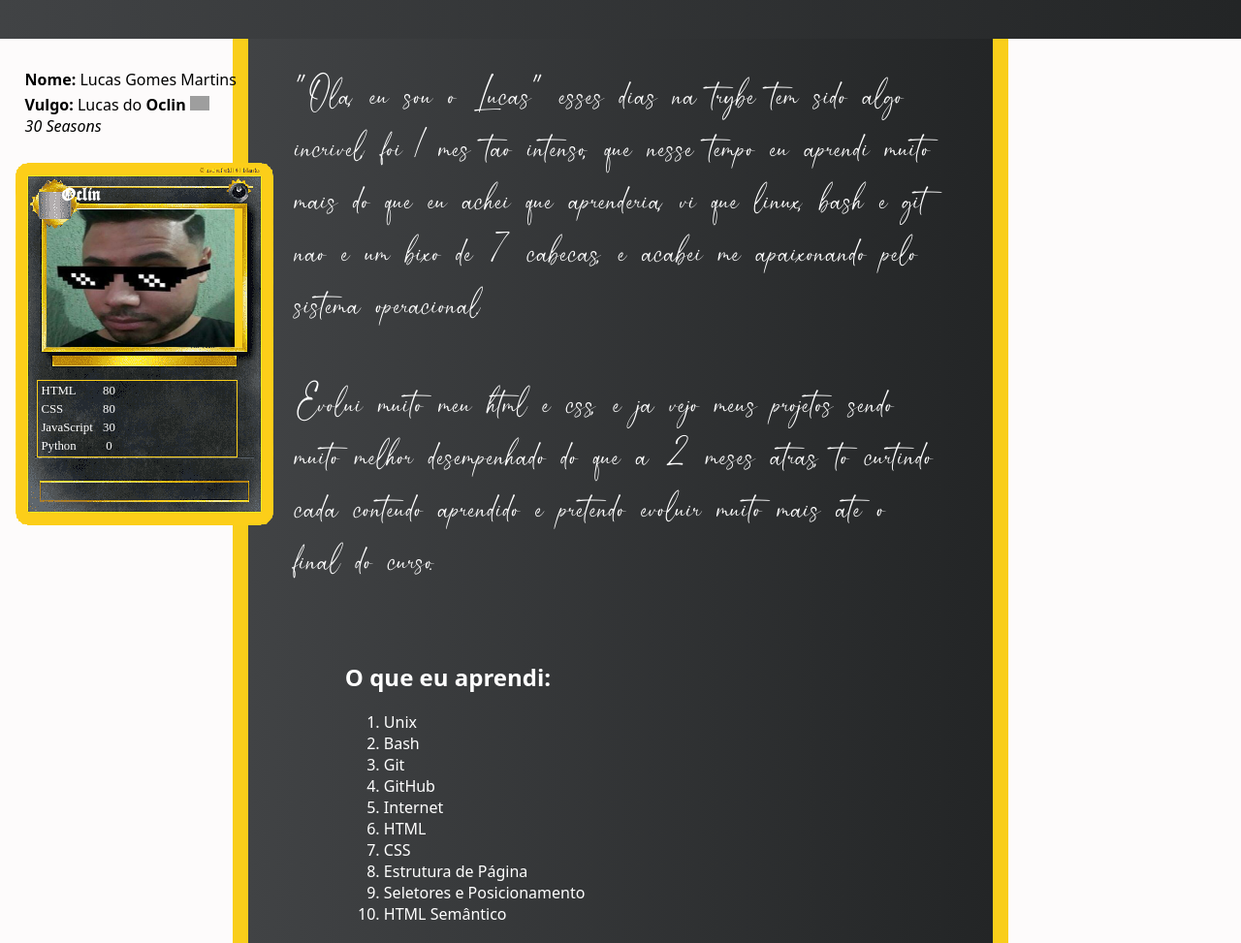
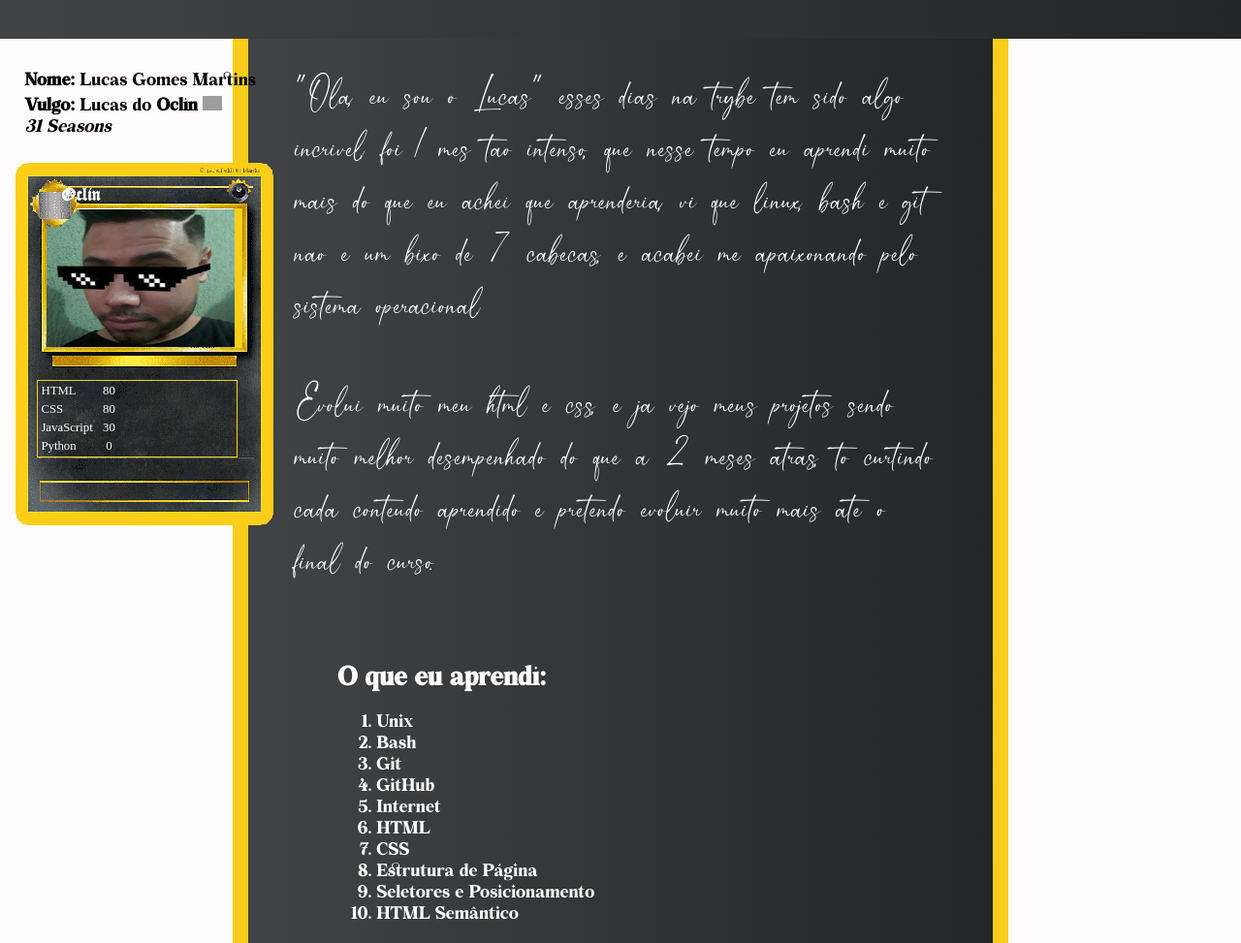
Before and after one commit to iamlucasgomes/Lessons-Learned-fundamentos-trybe, a website: page index.html in a window 1280 px wide. Shown: the part 120-1093 px from the top of the page at 97% size. Drawn offline with Linux system fonts and the light colour scheme; grey boxes are pictures that could not be loaded.

Commit message:
Style: Alteração alterações no estilo e correções de ESLINT

```diff
--- a/index.html
+++ b/index.html
@@ -19,7 +19,7 @@
             <p><strong>Nome:</strong> Lucas Gomes Martins</p>
             <p><strong>Vulgo:</strong> Lucas do <strong>Oclin</strong> <img id="oclin"
                     src="https://gartic.com.br/imgs/mural/fa/fa_de_metal_gear/turn-down-for-what.png" alt="oclin"> </p>
-            <p><em>30 Seasons</em></p>
+            <p><em>31 Seasons</em></p>
         </div>
     </aside>
     <main>
--- a/style.css
+++ b/style.css
@@ -1,13 +1,17 @@
 @font-face {
-    font-family: 'Cloister Black';
-    src: url(assets/font/CloisterBlack.ttf);
+  font-family: Cloister Black;
+  src: url('assets/font/CloisterBlack.ttf');
 }
 
 @font-face {
-    font-family: 'Calistha';
-    src: url(assets/font/Calistha.ttf);
+  font-family: Calistha;
+  src: url('assets/font/Calistha.ttf');
 }
-@import url('https://fonts.googleapis.com/css2?family=Cinzel:wght@600&display=swap');
+
+@font-face {
+  font-family: Bohemian Soul;
+  src: url('assets/font/Bohemian_Soul.otf');
+}
 
 body {
   background-color: rgb(253, 251, 251);
@@ -16,7 +20,7 @@ body {
 }
 
 main {
-    margin: 10% auto auto auto;
+  margin: 10% auto auto;
   width: 60%;
   background: #232526;
   background: -webkit-linear-gradient(to right, #414345, #232526);
@@ -78,6 +82,7 @@ table {
   position: absolute;
 
 }
+
 #carta h2 {
   font-size: 1.2em;
   left: 5%;
@@ -87,10 +92,12 @@ table {
   position: absolute;
   font-family: 'Cloister Black';
 }
+
 #ficha {
   font-size: 1em;
   line-height: 0.1em;
-    font-family: system-ui, -apple-system, BlinkMacSystemFont, 'Segoe UI', Roboto, Oxygen, Ubuntu, Cantarell, 'Open Sans', 'Helvetica Neue', sans-serif
+  /* font-family: system-ui, -apple-system, BlinkMacSystemFont, 'Segoe UI', Roboto, Oxygen, Ubuntu, Cantarell, 'Open Sans', 'Helvetica Neue', sans-serif */
+  font-family: 'Bohemian Soul';
 }
 
 #oclin {
@@ -114,7 +121,7 @@ table {
 
 #titulo {
   padding: 2% 0 0 0;
-    font-family: 'Cloister Black';
+  font-family: "Cloister Black";
   color: #ffffff;
 }
 
@@ -122,15 +129,18 @@ table {
   padding: 1% 0 0 0;
   display: inline-block;
   vertical-align: top;
-    margin: 0 13%;
+  margin: 0 12%;
 
 }
-#listas ol{
-    font-family: system-ui, -apple-system, BlinkMacSystemFont, 'Segoe UI', Roboto, Oxygen, Ubuntu, Cantarell, 'Open Sans', 'Helvetica Neue', sans-serif
+
+#listas ol {
+  font-family: 'Bohemian Soul';
 }
-#listas h2{
-    font-family: system-ui, -apple-system, BlinkMacSystemFont, 'Segoe UI', Roboto, Oxygen, Ubuntu, Cantarell, 'Open Sans', 'Helvetica Neue', sans-serif
+
+#listas h2 {
+  font-family: 'Bohemian Soul';
 }
+
 .lado-direito {
   float: right;
 }
@@ -138,23 +148,26 @@ table {
 .lado-esquerdo {
   float: left;
 }
-#rodape{
+
+#rodape {
   background: #232526;
   background: -webkit-linear-gradient(to right, #414345, #232526);
   background: linear-gradient(to right, #414345, #232526);
   position: absolute;
-    margin: 1% 0 0 0;
+  margin: 1% 0 0;
   height: 20%;
   width: 100%;
   left: 0;
 }
-#rodape ul{
+
+#rodape ul {
   list-style-position: inside;
   list-style-type: none;
   display: flex;
   justify-content: center;
   padding: 3.5% 2%;
 }
-#rodape li{
-    padding: 0 1% ;
+
+#rodape li {
+  padding: 0 1%;
 }
```
Also changed, not shown: assets/font/Bohemian_Soul.otf (added). Lines whose indentation alone changed are shown as unchanged.
